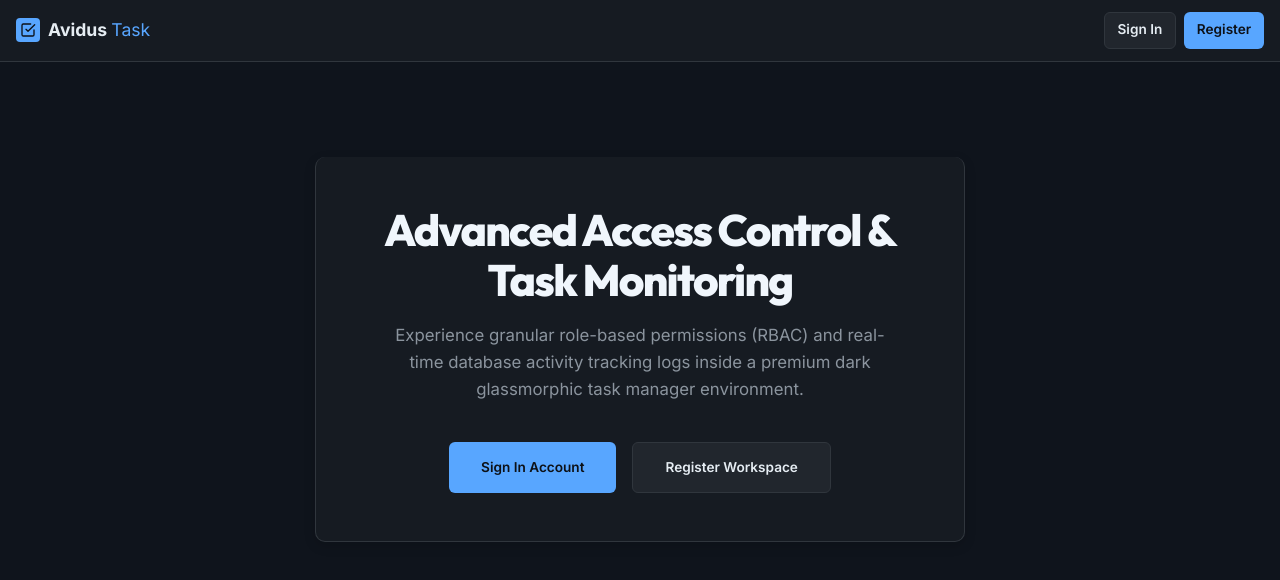
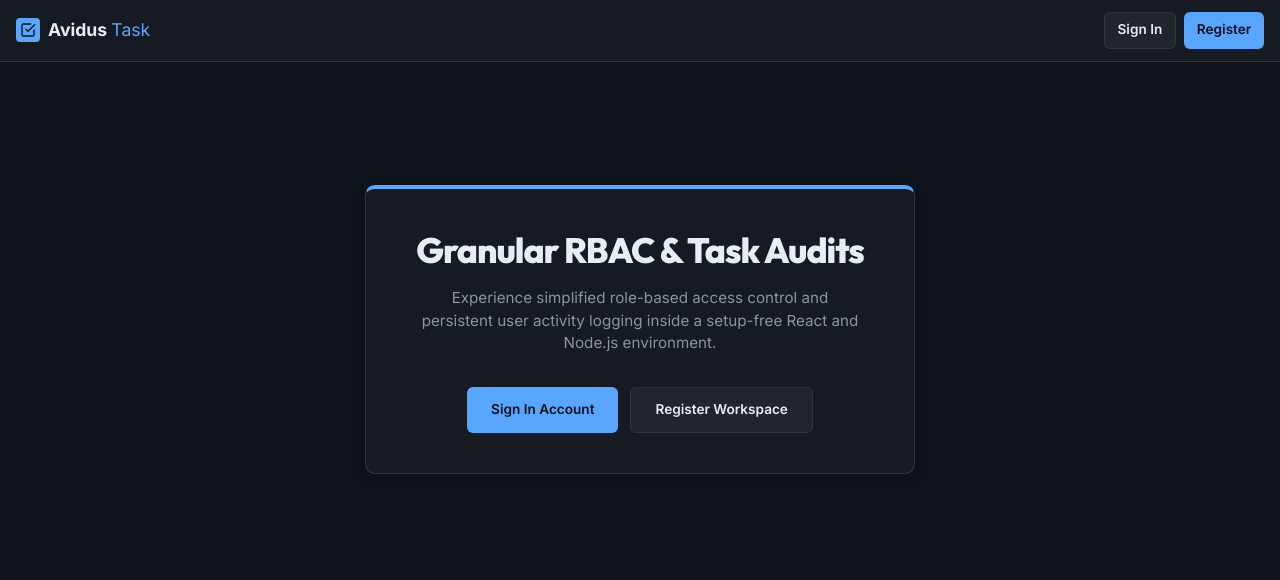
Before and after one commit to AkulaAnshul/Avidus-interactive---Task, a React (Vite) app in the folder frontend/: page / in a window 1280 px wide. Shown: the top 580 px of the page. Built offline with nearby package versions, Linux system fonts and the light colour scheme.

Commit message:
connected app routes

```diff
--- a/frontend/src/App.jsx
+++ b/frontend/src/App.jsx
@@ -13,7 +13,7 @@ import UserManagement from './pages/UserManagement';
 import TaskMonitoring from './pages/TaskMonitoring';
 import ActivityLogs from './pages/ActivityLogs';
 
-// Beautiful Landing Component for the root path (/)
+// Clean Landing Component for the root path (/)
 const LandingPage = () => {
   const { user } = useAuth();
 
@@ -23,70 +23,69 @@ const LandingPage = () => {
       flexDirection: 'column',
       alignItems: 'center',
       justifyContent: 'center',
-      minHeight: '75vh',
+      minHeight: '70vh',
       textAlign: 'center',
-      padding: '2rem 1.5rem',
-      animation: 'fadeIn 0.5s ease-out'
+      padding: '2rem 1rem',
+      animation: 'fadeIn 0.4s ease-out'
     }}>
       <div className="glass-card" style={{
-        maxWidth: '650px',
+        maxWidth: '550px',
         width: '100%',
-        padding: '3rem 2rem',
-        borderTop: '5px solid var(--accent-primary)',
+        padding: '2.5rem 1.5rem',
+        borderTop: '4px solid var(--accent-blue)',
         position: 'relative'
       }}>
         <h1 style={{
-          fontSize: '2.75rem',
+          fontSize: '2.2rem',
           fontWeight: 800,
-          letterSpacing: '-0.04em',
-          lineHeight: 1.15,
-          color: '#f0f6fc',
-          fontFamily: "'Outfit', sans-serif",
+          letterSpacing: '-0.03em',
+          lineHeight: 1.2,
+          color: 'var(--text-main)',
           marginBottom: '1rem'
         }}>
-          Advanced Access Control & Task Monitoring
+          Granular RBAC & Task Audits
         </h1>
         <p style={{
           color: 'var(--text-muted)',
-          fontSize: '1.05rem',
-          maxWidth: '520px',
-          margin: '0 auto 2.5rem auto',
-          lineHeight: 1.6
+          fontSize: '0.95rem',
+          maxWidth: '440px',
+          margin: '0 auto 2rem auto',
+          lineHeight: 1.5
         }}>
-          Experience granular role-based permissions (RBAC) and real-time database activity tracking logs inside a premium dark glassmorphic task manager environment.
+          Experience simplified role-based access control and persistent user activity logging inside a setup-free React and Node.js environment.
         </p>
 
         {user ? (
           <div>
-            <p style={{ color: 'var(--text-muted)', marginBottom: '1.25rem', fontSize: '0.95rem' }}>
-              Currently signed in as <strong style={{ color: '#fff' }}>{user.name}</strong> ({user.role})
+            <p style={{ color: 'var(--text-muted)', marginBottom: '1rem', fontSize: '0.85rem' }}>
+              Signed in as <strong>{user.name}</strong> ({user.role})
             </p>
             <Link
               to={user.role === 'Admin' ? '/admin' : '/dashboard'}
               className="btn btn-primary"
-              style={{ padding: '0.85rem 2rem' }}
+              style={{ padding: '0.7rem 1.5rem' }}
             >
-              Enter My Console Deck
+              Enter Workspace
             </Link>
           </div>
         ) : (
           <div style={{
             display: 'flex',
             justifyContent: 'center',
-            gap: '1rem',
+            gap: '0.75rem',
             flexWrap: 'wrap'
           }}>
             <Link
               to="/login"
               className="btn btn-primary"
-              style={{ padding: '0.85rem 2rem' }}
+              style={{ padding: '0.7rem 1.5rem' }}
             >
               Sign In Account
             </Link>
             <Link
               to="/register"
               className="btn btn-secondary"
-              style={{ padding: '0.85rem 2rem' }}
+              style={{ padding: '0.7rem 1.5rem' }}
             >
               Register Workspace
             </Link>
@@ -97,7 +96,7 @@ const LandingPage = () => {
   );
 };
 
-// Main App Router structure
+// Main App Router
 const AppRoutes = () => {
   return (
     <div className="app-container">
```
